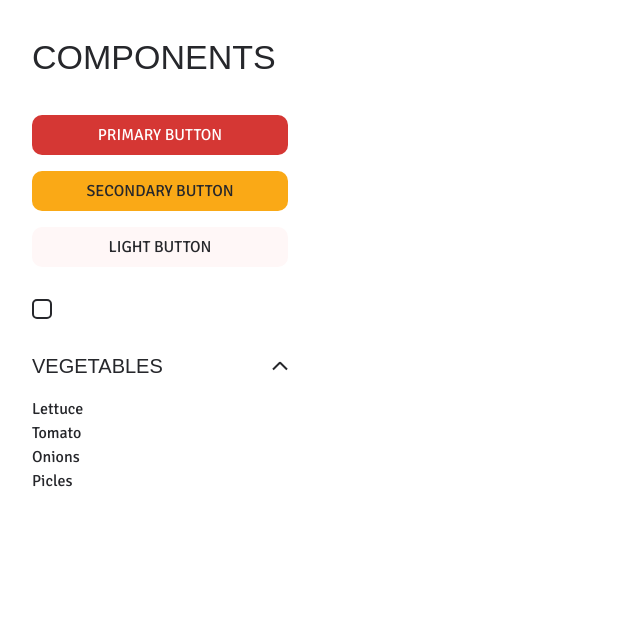
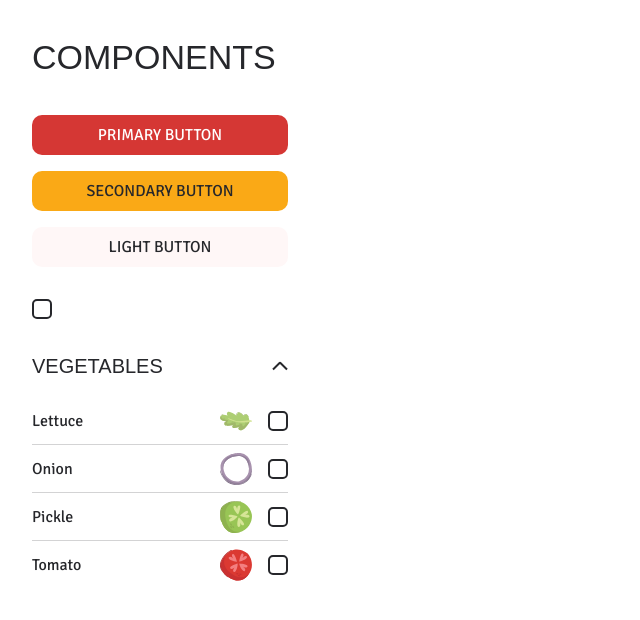
Before and after one commit to andresilva-cc/customburger, a Nuxt app: page /components in a window 1280 px wide. Both pictures are taken after a click on the button "VEGETABLES". Shown: the top 620 px of the page, without its empty margins (0-640 px from the left). Built offline with nearby package versions, Linux system fonts and the light colour scheme; a web font is replaced by a local one.

Commit message:
feat: add option component

```diff
--- /dev/null
+++ b/components/CbOption.vue
@@ -0,0 +1,37 @@
+<script setup lang="ts">
+import { computed } from 'vue'
+
+const props = defineProps<{
+  modelValue: boolean,
+  iconName: string,
+  bordered: boolean
+}>()
+
+const emit = defineEmits<{(e: 'update:modelValue', value: boolean): void}>()
+
+const isChecked = computed({
+  get () {
+    return props.modelValue
+  },
+  set (value) {
+    emit('update:modelValue', value)
+  }
+})
+
+const IconComponent = resolveComponent(props.iconName)
+</script>
+
+<template>
+  <div
+    class="flex items-center h-12"
+    :class="{ 'border-b-[1px] border-b-gray-900 border-opacity-20': props.bordered }"
+  >
+    <div class="flex-1">
+      <slot />
+    </div>
+    <component :is="IconComponent" class="w-8 h-8 mr-4" />
+    <CbCheckbox
+      v-model="isChecked"
+    />
+  </div>
+</template>
--- a/pages/components.vue
+++ b/pages/components.vue
@@ -1,8 +1,14 @@
 <script setup lang="ts">
-import { ref } from 'vue'
+import { ref, reactive } from 'vue'
 
 const isChecked = ref(false)
 const isExpanded = ref(false)
+const options = reactive([
+  { name: 'Lettuce', isChecked: false },
+  { name: 'Onion', isChecked: false },
+  { name: 'Pickle', isChecked: false },
+  { name: 'Tomato', isChecked: false }
+])
 </script>
 
 <template>
@@ -30,10 +36,15 @@ const isExpanded = ref(false)
           Vegetables
         </template>
         <template #content>
-          <div>Lettuce</div>
-          <div>Tomato</div>
-          <div>Onions</div>
-          <div>Picles</div>
+          <CbOption
+            v-for="(option, index) in options"
+            :key="index"
+            v-model="option.isChecked"
+            :icon-name="`${option.name}Ingredient`"
+            :bordered="index < options.length - 1"
+          >
+            {{ option.name }}
+          </CbOption>
         </template>
       </CbExpansionPanel>
     </div>
```
